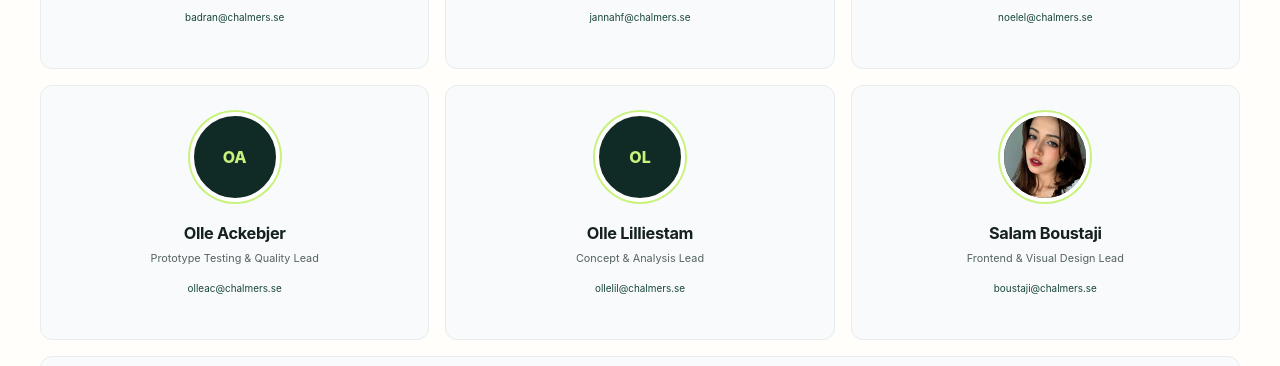
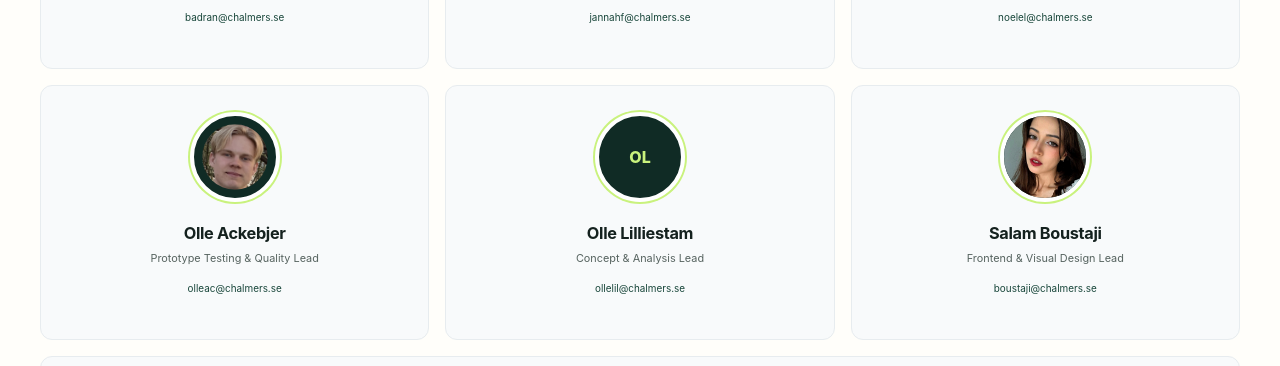
Before and after one commit to JannahBeato/Remedy-Recheck---Group-7, a plain HTML site: page index.html in a window 1280 px wide. Shown: the part 8017-8383 px from the top of the page. Drawn offline with Linux system fonts and the light colour scheme.

Commit message:
Add Olle's team photo with optional per-member image zoom

```diff
--- a/css/style.css
+++ b/css/style.css
@@ -1124,6 +1124,17 @@ a.team-card:hover {
   justify-content: center;
   object-fit: cover;
   width: 90px;
+}
+
+.team-photo-zoomed {
+  overflow: hidden;
+}
+
+.team-photo-zoomed img {
+  border-radius: 50%;
+  height: 100%;
+  object-fit: cover;
+  width: 100%;
 }
 
 .team-card h3 {
--- a/js/components/TeamMemberCardView.js
+++ b/js/components/TeamMemberCardView.js
@@ -25,8 +25,19 @@ components.TeamMemberCardView = class TeamMemberCardView {
     image.className = "team-photo";
     image.src = member.image;
     image.alt = `Portrait of ${member.name}`;
-    image.addEventListener("error", () => image.replaceWith(this.createPhotoFallback(member)), { once: true });
-    return image;
+
+    // A zoom below 1 shrinks the photo inside its circle, for photos cropped too tightly.
+    let photo = image;
+    if (member.imageZoom !== 1) {
+      photo = document.createElement("div");
+      photo.className = "team-photo team-photo-zoomed";
+      image.className = "";
+      image.style.transform = `scale(${member.imageZoom})`;
+      photo.append(image);
+    }
+
+    image.addEventListener("error", () => photo.replaceWith(this.createPhotoFallback(member)), { once: true });
+    return photo;
   }
 
   createPhotoFallback(member) {
--- a/js/data/team-members.js
+++ b/js/data/team-members.js
@@ -6,7 +6,7 @@ data.teamMembers = Object.freeze([
   new TeamMember({ name: "Hussam Badran Albasha", role: "Application Logic Developer & Technical Lead", email: "badran@chalmers.se", image: "images/team/Hussam.png" }),
   new TeamMember({ name: "Jannah Francine Rosales Beato", role: "Sustainability & Documentation Lead", email: "jannahf@chalmers.se", image: "images/team/Jannah.png" }),
   new TeamMember({ name: "Noel Elmquist", role: "Project Coordinator & User Research Lead", email: "noelel@chalmers.se", image: "images/team/Noel.png" }),
-  new TeamMember({ name: "Olle Ackebjer", role: "Prototype Testing & Quality Lead", email: "olleac@chalmers.se", image: "images/team/" }),
+  new TeamMember({ name: "Olle Ackebjer", role: "Prototype Testing & Quality Lead", email: "olleac@chalmers.se", image: "images/team/Olle1.png", imageZoom: 0.8 }),
   new TeamMember({ name: "Olle Lilliestam", role: "Concept & Analysis Lead", email: "ollelil@chalmers.se", image: "images/team/" }),
   new TeamMember({ name: "Salam Boustaji", role: "Frontend & Visual Design Lead", email: "boustaji@chalmers.se", image: "images/team/Salam.jpg" }),
 ]);
--- a/js/models/TeamMember.js
+++ b/js/models/TeamMember.js
@@ -2,7 +2,7 @@
 const { models } = global.RemedyRecheck;
 
 models.TeamMember = class TeamMember {
-  constructor({ name, role, email, image = "" }) {
+  constructor({ name, role, email, image = "", imageZoom = 1 }) {
     if (!name || !role || !email) {
       throw new TypeError("TeamMember requires a name, role, and email.");
     }
@@ -10,6 +10,7 @@ models.TeamMember = class TeamMember {
     this.role = role;
     this.email = email;
     this.image = image;
+    this.imageZoom = imageZoom;
     Object.freeze(this);
   }
 
```
Also changed, not shown: images/team/Olle1.png (added).
